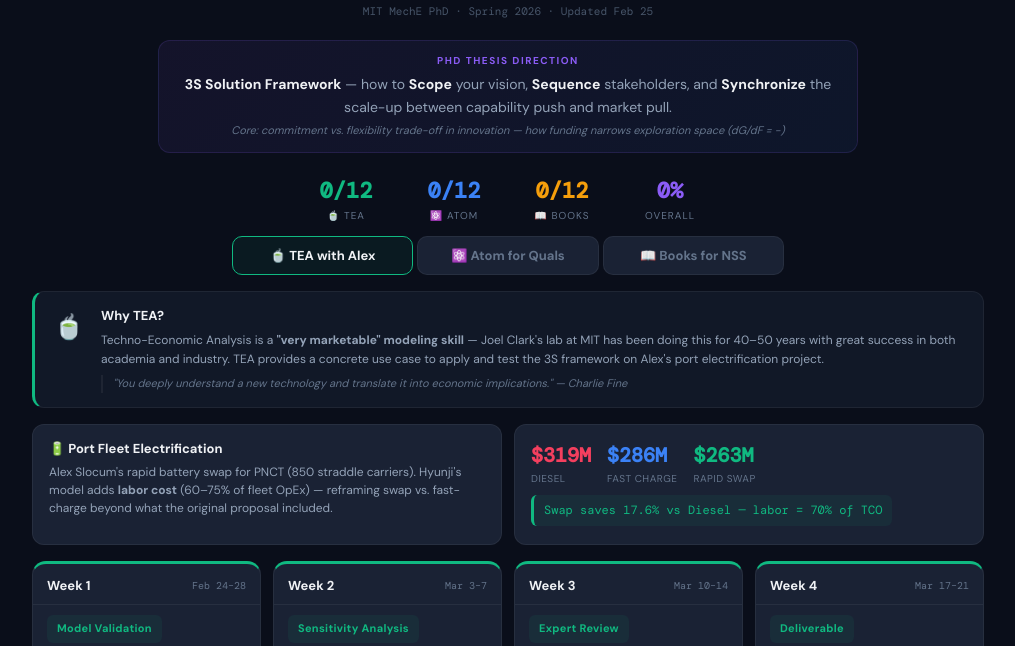
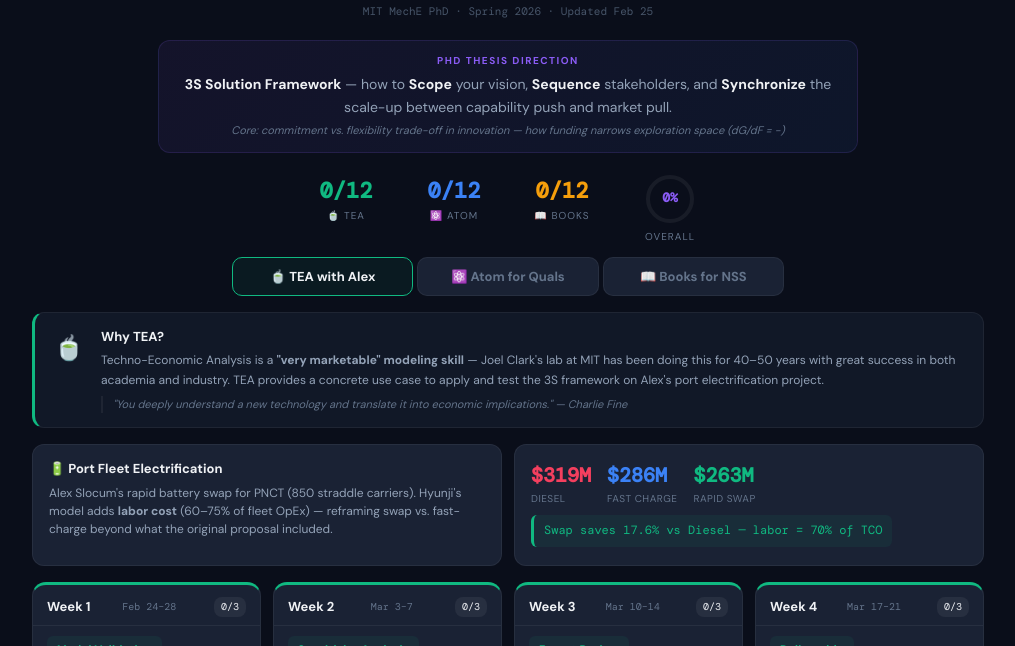
Before and after one commit to hyunjimoon/484-dashboard, a plain HTML site: page index.html in a window 1280 px wide. Shown: the part 107-753 px from the top of the page, without its empty margins (132-1147 px from the left). Drawn offline with nearby package versions, Linux system fonts and the light colour scheme.

Commit message:
edit: world-class UX — animated progress ring, tab fade, week badges
- SVG ring animates overall completion percentage
- Tab content fades up on switch (0.3s ease)
- Per-week progress badges (e.g. 2/3) auto-computed
- Week cards glow green border when fully completed
- Hover lifts increased to 3px with deeper shadow

Co-Authored-By: Claude Opus 4.6 <noreply@anthropic.com>

```diff
--- a/index.html
+++ b/index.html
@@ -58,8 +58,9 @@
         .tab-btn.active.books { border-color:var(--books); background:var(--books-bg); }
 
         /* TAB CONTENT */
-        .tab-content { display:none; max-width:1000px; margin:0 auto; padding:0 24px; }
-        .tab-content.active { display:block; }
+        .tab-content { display:none; max-width:1000px; margin:0 auto; padding:0 24px; opacity:0; transform:translateY(8px); }
+        .tab-content.active { display:block; animation:fadeUp 0.3s ease forwards; }
+        @keyframes fadeUp { to { opacity:1; transform:translateY(0); } }
 
         /* WHY CARD — motivation for each tab */
         .why-card {
@@ -89,21 +90,24 @@
         .eq { font-family:'DM Mono',monospace; font-size:12px; padding:6px 10px; border-radius:6px; margin:4px 0; display:inline-block; border-left:3px solid; }
 
         /* WEEK TIMELINE */
-        .timeline { display:grid; grid-template-columns:repeat(4,1fr); gap:12px; margin-bottom:24px; }
+        .timeline { display:grid; grid-template-columns:repeat(4,1fr); gap:12px; margin-bottom:24px; position:relative; }
         @media(max-width:800px){ .timeline { grid-template-columns:repeat(2,1fr); } }
         @media(max-width:500px){ .timeline { grid-template-columns:1fr; } }
 
         .week-card {
             background:var(--card); border:1px solid var(--border); border-radius:14px;
-            overflow:hidden; transition:transform 0.15s, box-shadow 0.15s;
+            overflow:hidden; transition:transform 0.2s, box-shadow 0.2s, border-color 0.3s;
         }
-        .week-card:hover { transform:translateY(-2px); box-shadow:0 8px 24px rgba(0,0,0,0.3); }
+        .week-card:hover { transform:translateY(-3px); box-shadow:0 12px 32px rgba(0,0,0,0.4); }
+        .week-card.completed { border-color:rgba(16,185,129,0.3); }
         .week-header {
             padding:12px 14px 8px; border-bottom:1px solid var(--border);
             display:flex; justify-content:space-between; align-items:center;
         }
         .week-header h3 { font-size:13px; font-weight:600; }
         .week-header .dates { font-size:10px; color:var(--dim); font-family:'DM Mono',monospace; }
+        .week-badge { font-size:10px; font-family:'DM Mono',monospace; padding:2px 7px; border-radius:8px; background:rgba(255,255,255,0.06); margin-left:6px; }
+        .week-badge.done { background:rgba(16,185,129,0.15); color:var(--tea); }
         .week-body { padding:10px 14px 14px; }
 
         .milestone {
@@ -179,7 +183,16 @@
     <div class="kpi-item"><div class="val" style="color:var(--tea)" id="kpi-tea">0/0</div><div class="label">🍵 TEA</div></div>
     <div class="kpi-item"><div class="val" style="color:var(--atom)" id="kpi-atom">0/0</div><div class="label">⚛️ Atom</div></div>
     <div class="kpi-item"><div class="val" style="color:var(--books)" id="kpi-books">0/0</div><div class="label">📖 Books</div></div>
-    <div class="kpi-item"><div class="val" style="color:var(--violet)" id="kpi-total">0%</div><div class="label">Overall</div></div>
+    <div class="kpi-item">
+        <div style="position:relative;width:52px;height:52px;margin:0 auto;">
+            <svg width="52" height="52" style="transform:rotate(-90deg)">
+                <circle cx="26" cy="26" r="22" fill="none" stroke="rgba(255,255,255,0.06)" stroke-width="4"/>
+                <circle id="ring" cx="26" cy="26" r="22" fill="none" stroke="var(--violet)" stroke-width="4" stroke-linecap="round" stroke-dasharray="138.2" stroke-dashoffset="138.2" style="transition:stroke-dashoffset 0.6s ease"/>
+            </svg>
+            <div style="position:absolute;inset:0;display:flex;align-items:center;justify-content:center;font-size:13px;font-weight:700;font-family:'DM Mono',monospace;color:var(--violet)" id="kpi-total">0%</div>
+        </div>
+        <div class="label" style="margin-top:4px">Overall</div>
+    </div>
 </div>
 
 <div class="tabs">
@@ -471,6 +484,25 @@ function updateKPI() {
     all.forEach(cb => { if(cb.checked) allDone++; });
     const pct = all.length ? Math.round(100*allDone/all.length) : 0;
     document.getElementById('kpi-total').textContent = `${pct}%`;
+    // Animate ring
+    const ring = document.getElementById('ring');
+    const circumference = 2 * Math.PI * 22; // ~138.2
+    ring.style.strokeDashoffset = circumference * (1 - pct/100);
+    // Update week badges
+    document.querySelectorAll('.week-card').forEach(card => {
+        const cbs = card.querySelectorAll('input[type="checkbox"]');
+        let d=0, t=cbs.length;
+        cbs.forEach(cb => { if(cb.checked) d++; });
+        let badge = card.querySelector('.week-badge');
+        if(!badge) {
+            badge = document.createElement('span');
+            badge.className = 'week-badge';
+            card.querySelector('.week-header').appendChild(badge);
+        }
+        badge.textContent = `${d}/${t}`;
+        badge.classList.toggle('done', d===t && t>0);
+        card.classList.toggle('completed', d===t && t>0);
+    });
 }
 
 document.querySelectorAll('input[type="checkbox"]').forEach(cb => {
```
